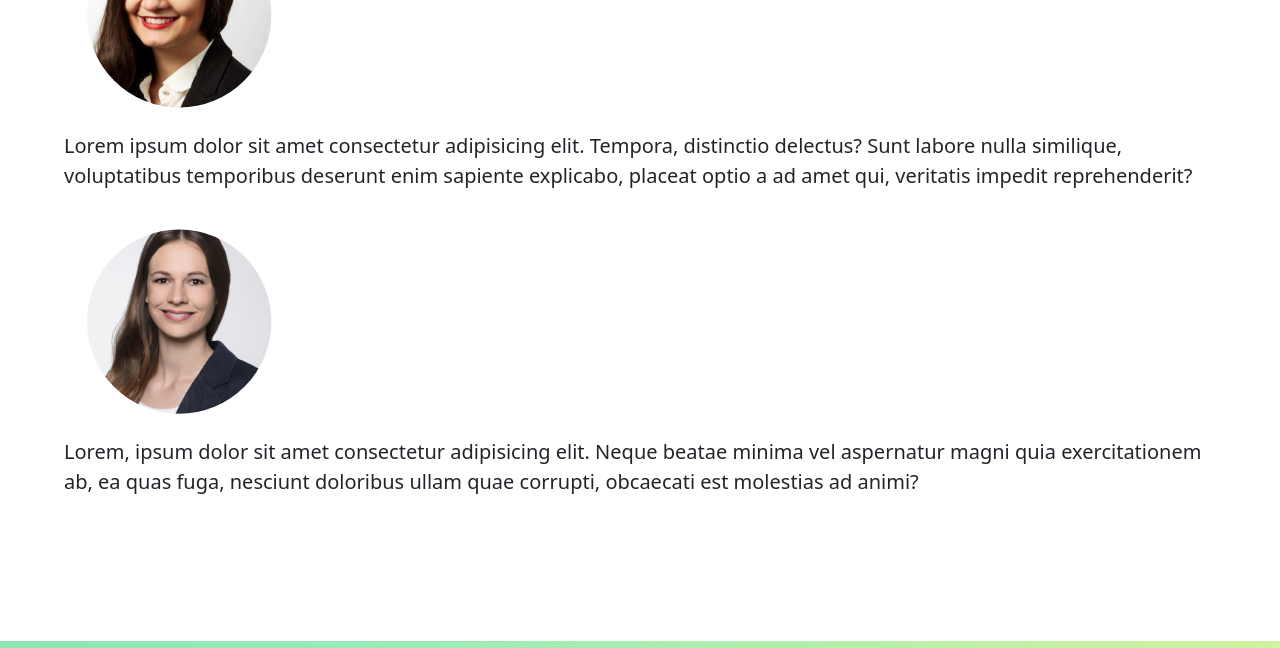
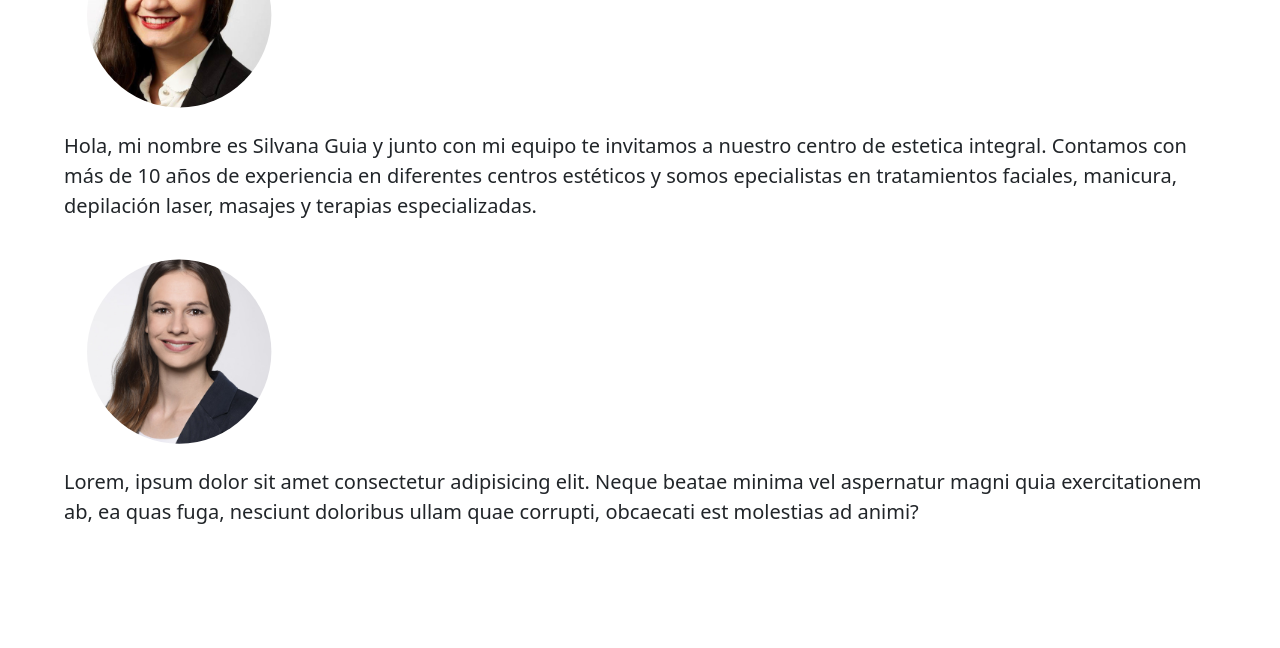
Before and after one commit to andre201944/proyecto.estetica, a website: page paginas/nosotros.html in a window 1280 px wide. Shown: the part 2480-3128 px from the top of the page. Drawn offline with nearby package versions, Linux system fonts and the light colour scheme.

Commit message:
descripcion de profesionales

```diff
--- a/paginas/nosotros.html
+++ b/paginas/nosotros.html
@@ -139,9 +139,9 @@
             <!-- Presentación de profesionales-->
             <img class="prof1" src="../multimedia/prof1.png" alt="Silvana">
 
-            <p>Lorem ipsum dolor sit amet consectetur adipisicing elit. Tempora, distinctio delectus?
-            Sunt labore nulla similique, voluptatibus temporibus deserunt enim sapiente
-            explicabo, placeat optio a ad amet qui, veritatis impedit reprehenderit?</p>
+            <p>Hola, mi nombre es Silvana Guia y junto con mi equipo te invitamos a nuestro centro de estetica integral.
+                Contamos con más de 10 años de experiencia en diferentes centros estéticos y somos epecialistas en tratamientos
+                faciales, manicura, depilación laser, masajes y terapias especializadas.</p>
 
             <img class="prof1" src="../multimedia/prof2.png" alt="Marina">
 
```
Also changed, not shown: paginas/tratamientos.html (line endings or trailing spaces).
